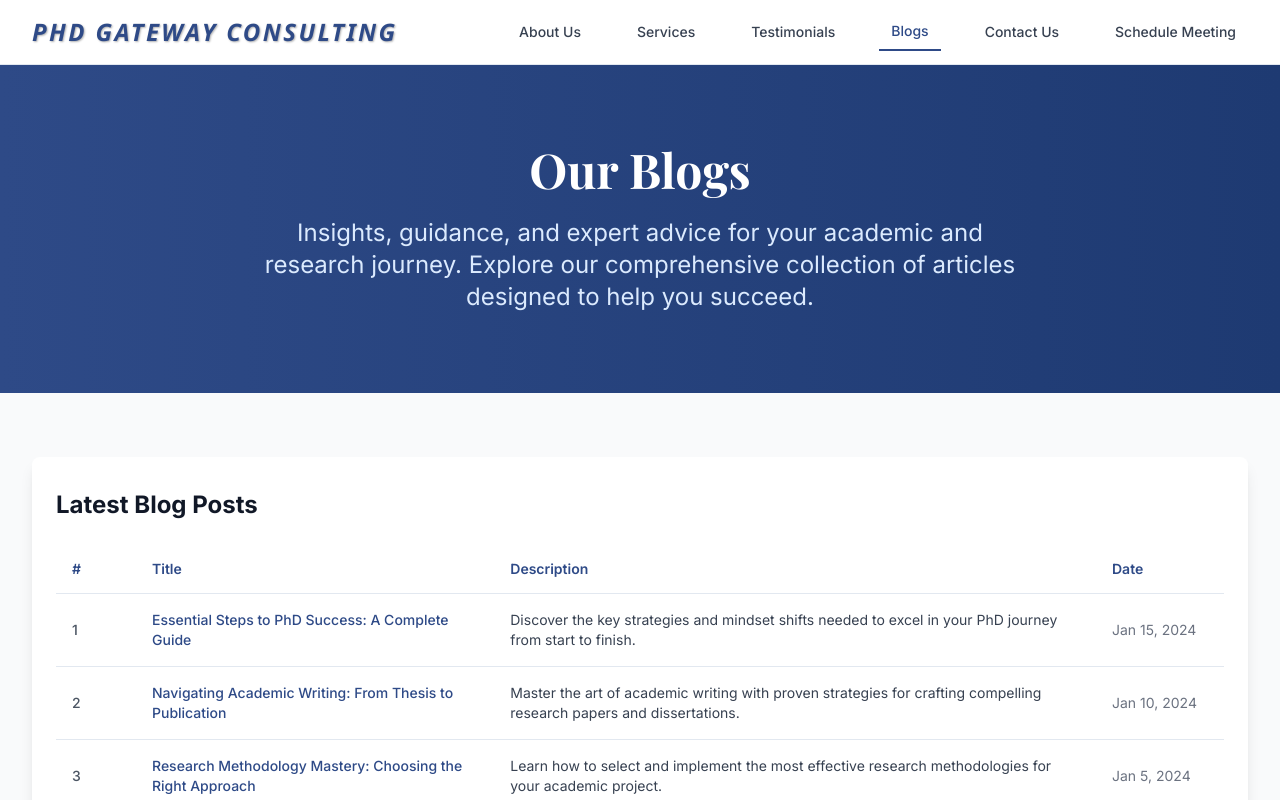
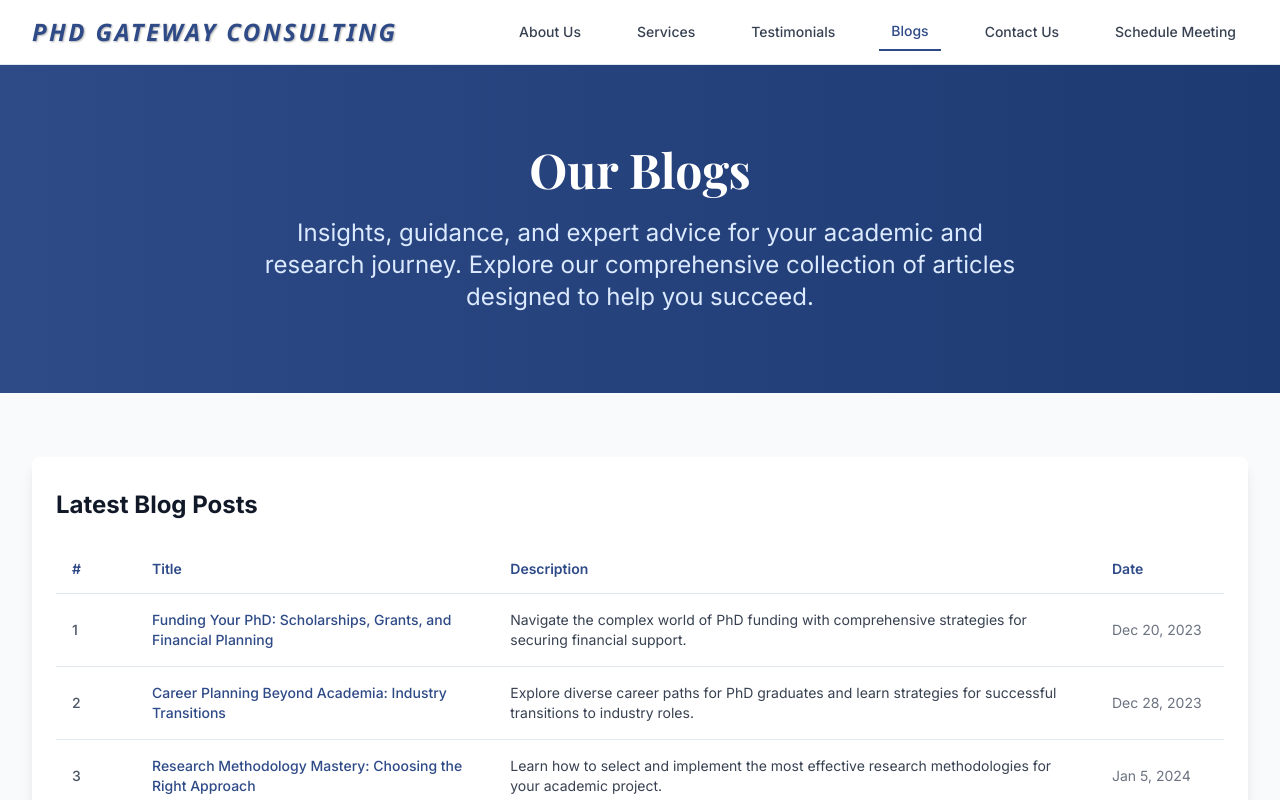
Before and after one commit to ReuvenKatz/pathway-nexus-gateway1, a React (Vite) app: page /blogs in a window 1280 px wide. Shown: the top 800 px of the page. Built offline with nearby package versions, Linux system fonts and the light colour scheme; a web font is replaced by a local one.

Commit message:
Refactor blog IDs

```diff
--- a/src/pages/Blogs.tsx
+++ b/src/pages/Blogs.tsx
@@ -44,7 +44,7 @@ const Blogs = () => {
                     </TableRow>
                   </TableHeader>
                   <TableBody>
-                    {blogs.map((blog, index) => (
+                    {[...blogs].reverse().map((blog, index) => (
                       <TableRow key={blog.id} className="hover:bg-gray-50">
                         <TableCell className="font-medium text-gray-600">
                           {index + 1}
```
